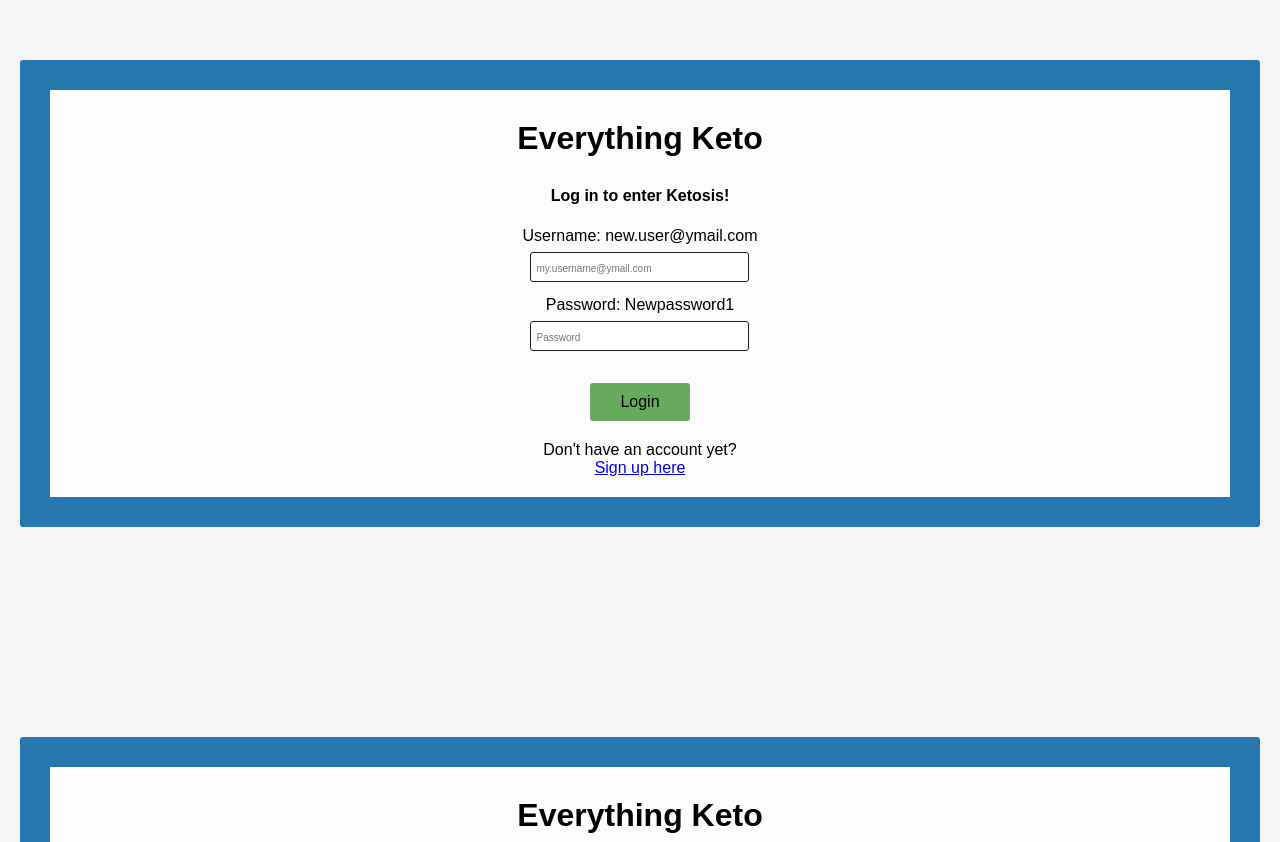
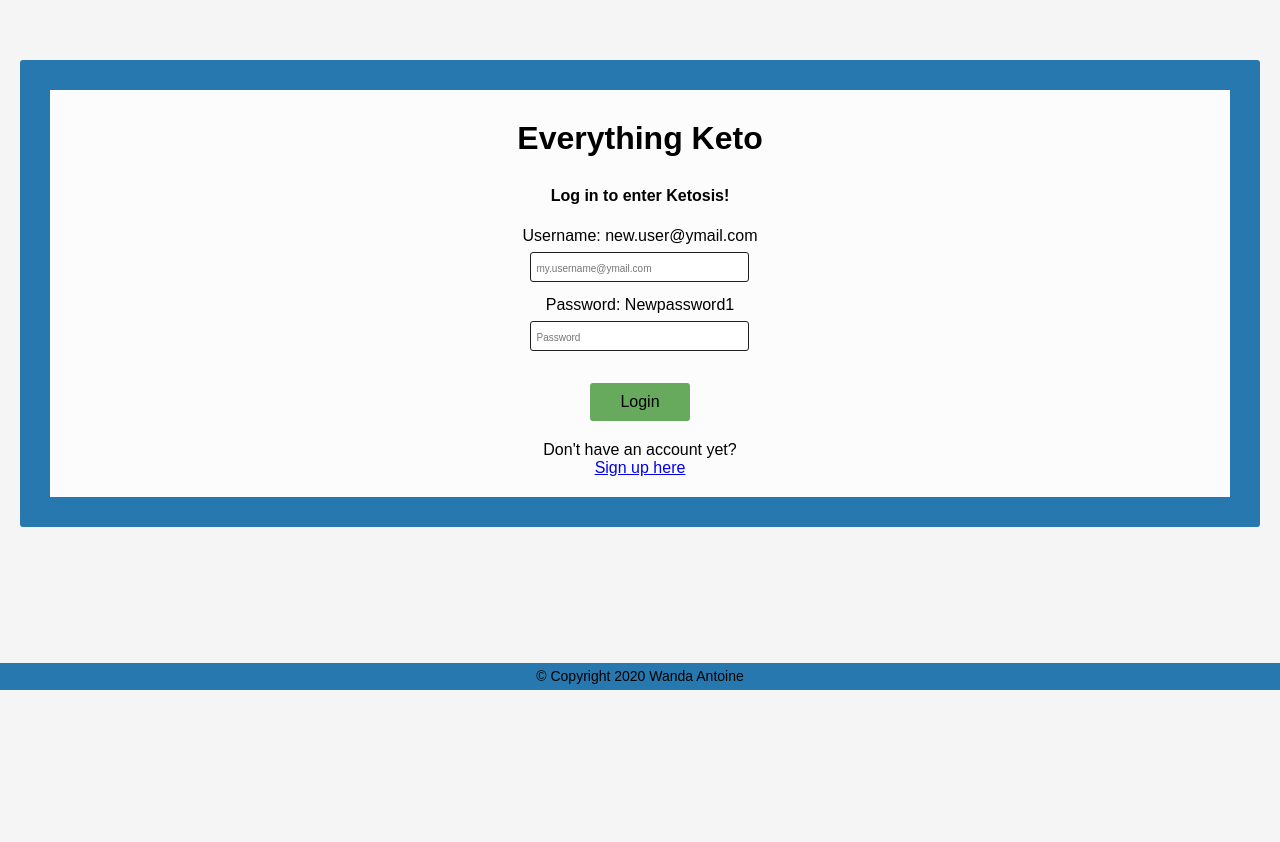
Before and after one commit to ad-astra-8/keto-diet-capstone-client, a React (Create React App) app: page / in a window 1280 px wide. Shown: the part 110-952 px from the top of the page. After the commit the page ends 800 px from the top, so only its background shows below. Built offline with nearby package versions, Linux system fonts and the light colour scheme; no server answers.

Commit message:
commented out register comp

```diff
--- a/src/LandingPage.js
+++ b/src/LandingPage.js
@@ -1,6 +1,6 @@
 import React, { Component } from 'react'
 import Login from './Login'
-import Register from './Register'
+// import Register from './Register'
 
 
 
@@ -9,7 +9,7 @@ class LandingPage extends Component {
         return (
             <div>
                 <Login />
-                <Register />
+                {/* <Register /> */}
             </div>
         )
     }
```
